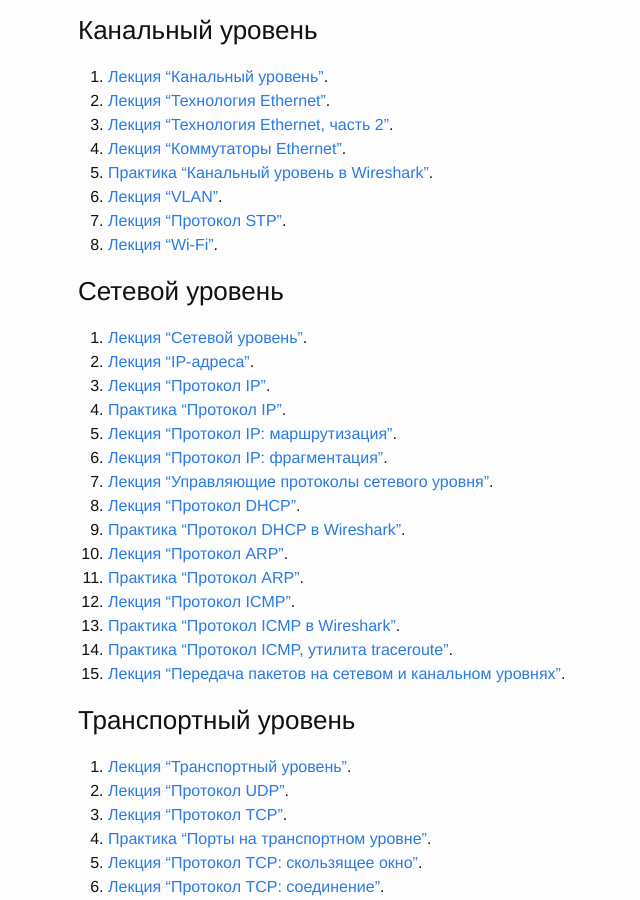
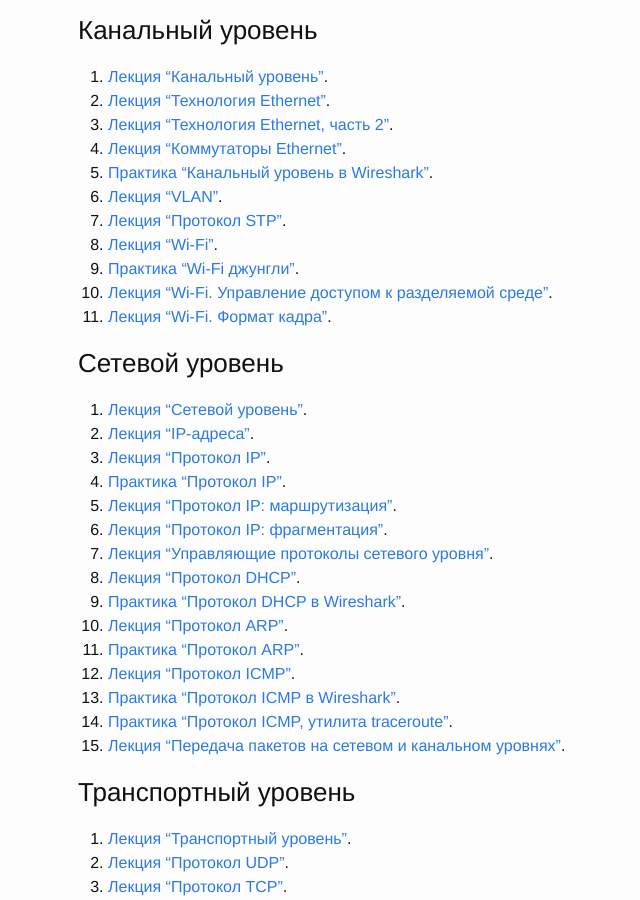
Before and after one commit to sozykin/asozykin.ru, a Jekyll site: the page built from _pages/networks_online.md, in a window 1280 px wide and 900 px high, scrolled down 789 px. Shown: the whole window, without its empty margins (192-832 px from the left). Built offline with Jekyll 4.4.1, drawn with Linux system fonts in a browser that asks for light colours; comment, search, counter and statistics services are not loaded.

Commit message:
Changed online network course

```diff
--- a/_pages/networks_online.md
+++ b/_pages/networks_online.md
@@ -39,6 +39,11 @@ permalink: /courses/networks_online
 6. [Лекция "VLAN"](https://youtu.be/Ig4WoXWzhNc).
 7. [Лекция "Протокол STP"](https://youtu.be/xtHlGmd94ec).
 8. [Лекция "Wi-Fi"](https://youtu.be/pXG-4L2Hn9M).
+9. [Практика "Wi-Fi джунгли"](https://youtu.be/IXkw5x9t3wg).
+9. [Лекция "Wi-Fi. Управление доступом к разделяемой среде"](https://youtu.be/9eWeUaHA_Us).
+8. [Лекция "Wi-Fi. Формат кадра"](https://youtu.be/nhhDsnQoWh0).
+
+
 
 ### Сетевой уровень
 
```
